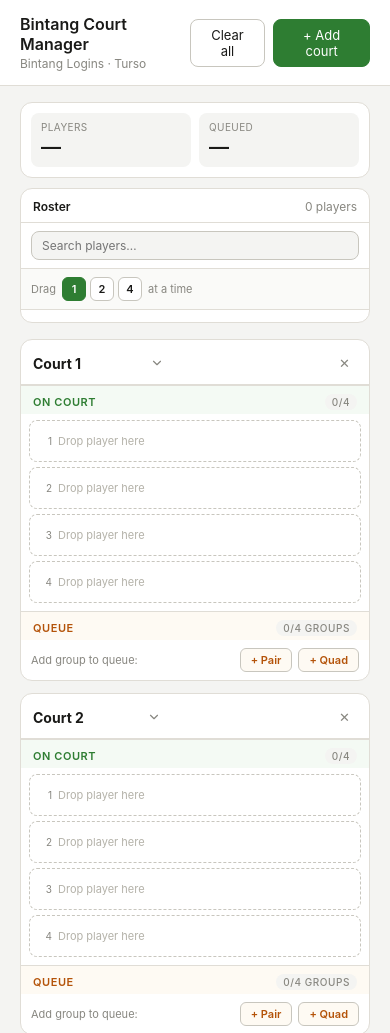
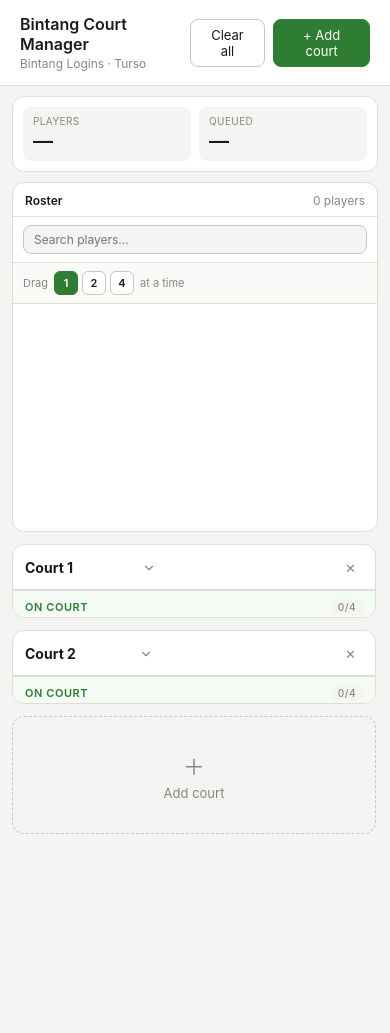
Before and after one commit to maijordan/jonstrikersite, a website: page index.html in a window 390 px wide. Shown: the top 1033 px of the page. After the commit the page ends 844 px from the top, so only its background shows below. Drawn offline with nearby package versions, Linux system fonts and the light colour scheme; no server answers.

Commit message:
Change for mobile

```diff
--- a/Style.css
+++ b/Style.css
@@ -9,6 +9,10 @@ body {
     background: #f4f4f2;
     color: #1a1a18;
     min-height: 100vh;
+    height: 100vh;
+    display: flex;
+    flex-direction: column;
+    overflow: hidden;
 }
 
 /* ── Header ── */
@@ -19,6 +23,7 @@ body {
     padding: 14px 20px;
     background: #ffffff;
     border-bottom: 1px solid #e0ddd6;
+    flex-shrink: 0;
 }
 
 #header-left {
@@ -90,14 +95,30 @@ body {
     grid-template-columns: 1fr 230px;
     gap: 16px;
     padding: 16px 20px;
-    align-items: start;
+    align-items: stretch;
+    flex: 1 1 auto;
+    min-height: 0;
+    overflow: hidden;
+}
+
+/* ── Courts area wrapper ── */
+#courts-area {
+    display: flex;
+    flex-direction: column;
+    min-height: 0;
+    height: 100%;
 }
 
 /* ── Courts grid ── */
 #courts-grid {
     display: grid;
     grid-template-columns: repeat(auto-fill, minmax(220px, 1fr));
+    align-content: start;
     gap: 12px;
+    flex: 1 1 auto;
+    min-height: 0;
+    overflow-y: auto;
+    padding-right: 2px;
 }
 
 /* ── Court card ── */
@@ -462,6 +483,8 @@ body {
     display: flex;
     flex-direction: column;
     gap: 10px;
+    min-height: 0;
+    height: 100%;
 }
 
 .sidebar-card {
@@ -469,6 +492,14 @@ body {
     border: 1px solid #e0ddd6;
     border-radius: 12px;
     overflow: hidden;
+    flex-shrink: 0;
+}
+
+#roster-card {
+    display: flex;
+    flex-direction: column;
+    flex: 1 1 auto;
+    min-height: 0;
 }
 
 .sidebar-header {
@@ -480,6 +511,7 @@ body {
     font-size: 12px;
     font-weight: 600;
     color: #1a1a18;
+    flex-shrink: 0;
 }
 
 .muted-text {
@@ -490,6 +522,7 @@ body {
 .search-wrap {
     padding: 8px 10px;
     border-bottom: 1px solid #e0ddd6;
+    flex-shrink: 0;
 }
 
 .search-wrap input {
@@ -517,6 +550,7 @@ body {
     padding: 8px 10px;
     border-bottom: 1px solid #e0ddd6;
     background: #fafaf8;
+    flex-shrink: 0;
 }
 
 .drag-size-label {
@@ -567,7 +601,8 @@ body {
 
 /* ── Roster list ── */
 #item-list {
-    max-height: 420px;
+    flex: 1 1 auto;
+    min-height: 0;
     overflow-y: auto;
     padding: 6px;
 }
@@ -683,6 +718,12 @@ body {
 
 /* ── Responsive ── */
 @media (max-width: 700px) {
-    #main-layout { grid-template-columns: 1fr; }
-    #sidebar { order: -1; }
+    #main-layout {
+        grid-template-columns: 1fr;
+        grid-template-rows: 3fr 2fr;
+        gap: 12px;
+        padding: 10px 12px;
+    }
+    #sidebar { order: -1; height: 100%; }
+    #courts-area { height: 100%; }
 }
```
